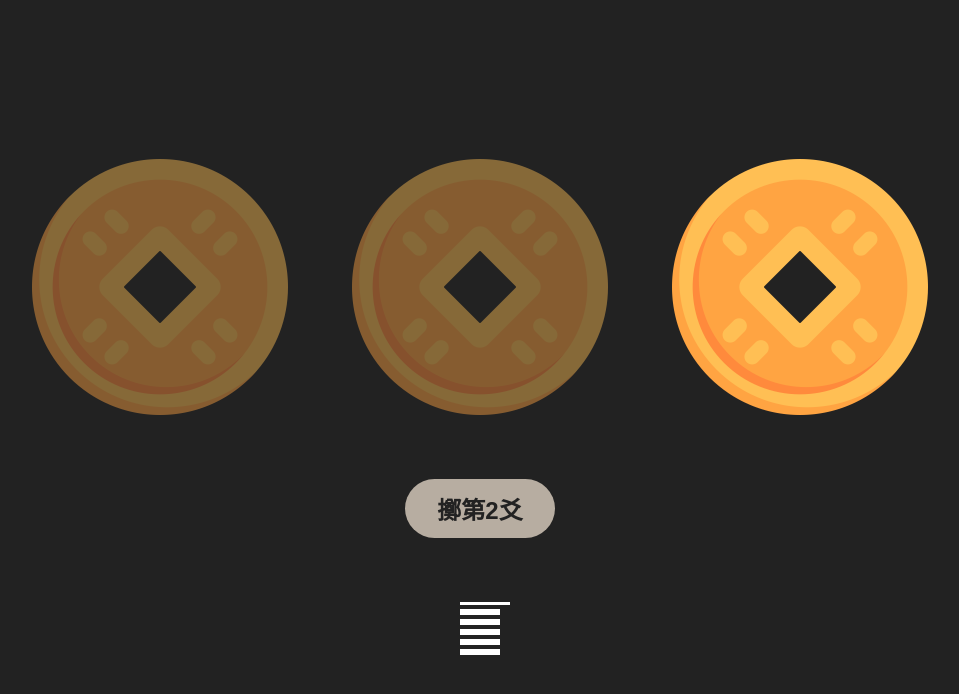
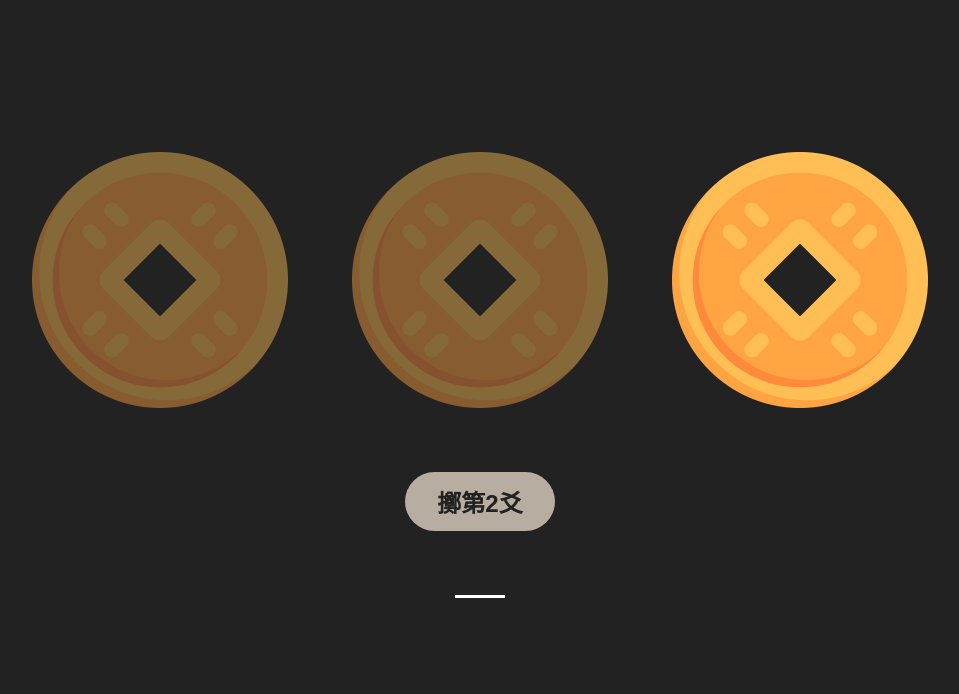
Before and after one commit to MeganxLi/i-ching-easy, a React (Vite) app: page / in a window 1280 px wide. Shown: the top 694 px of the page, without its empty margins (160-1119 px from the left). Built offline with nearby package versions, Linux system fonts and the light colour scheme; a web font is replaced by a local one.

Commit message:
:lipstick: Add symbol animation

```diff
--- a/src/styles/base/Index.css
+++ b/src/styles/base/Index.css
@@ -47,11 +47,13 @@
     display: flex;
     gap: 4px;
     flex-direction: column;
-    height: 40px;
 
     .symbol-item {
-      width: 2.5rem;
+      width: auto;
       display: grid;
+      transform: scaleX(0);
+      transform-origin: bottom left;
+      transition: transform 0.4s ease-out;
 
       span {
         display: block;
@@ -61,9 +63,11 @@
 
     .symbol-line-yang {
       grid-template-columns: 50px 0px;
+      transform: scaleX(1);
     }
 
     .symbol-line-yin {
+      transform: scaleX(1);
       gap: 6px;
       grid-template-columns: 22px 22px;
     }
```
